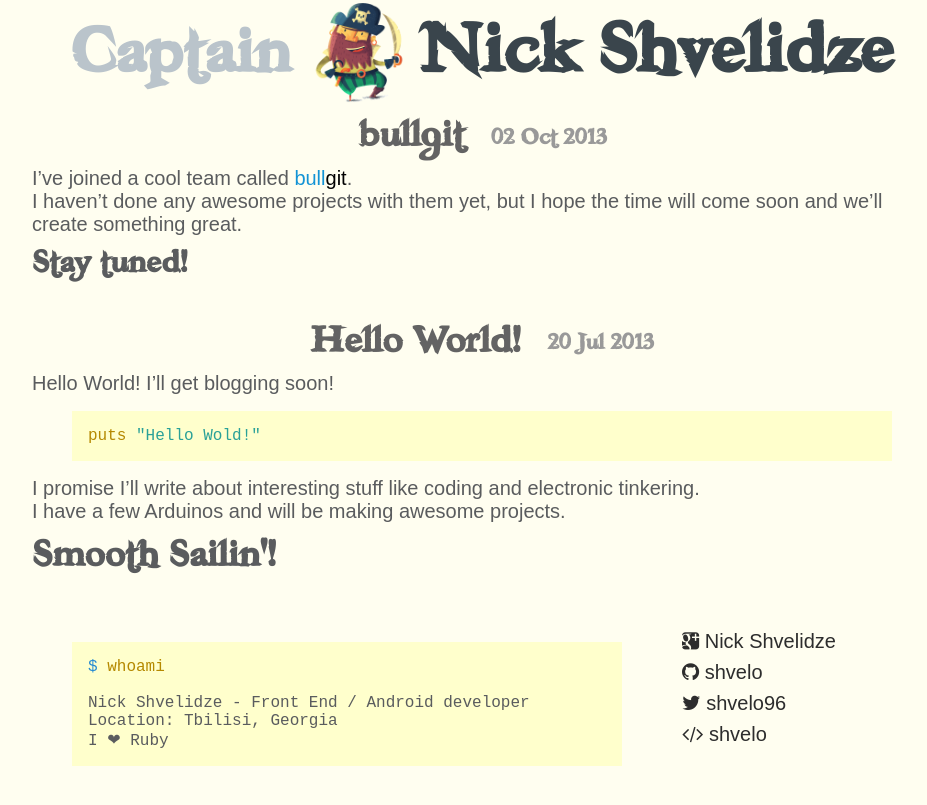
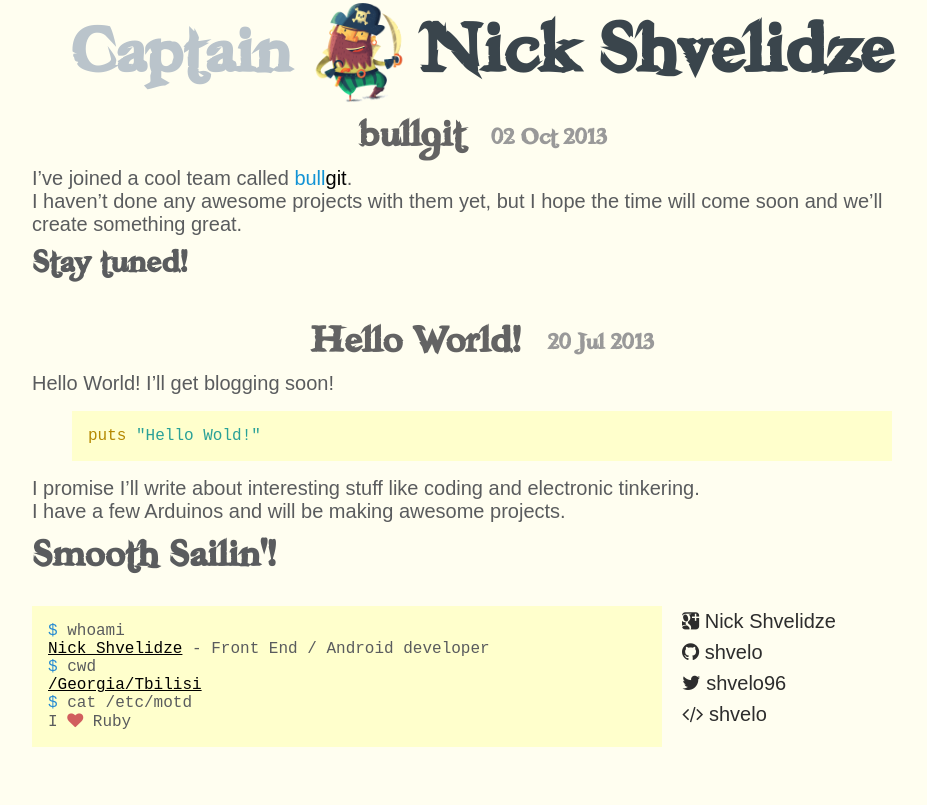
Before and after one commit to shvelo/blog.pirrate.me, a Jekyll site: the page built from index.html, in a window 1280 px wide. Shown: the top 805 px of the page, without its empty margins (158-1085 px from the left). Built offline with Jekyll 4.4.1, drawn with Linux system fonts in a browser that asks for light colours; nearby versions of some CDN libraries; Markdown is read by kramdown in place of the engine named in the settings; comment, search, counter and statistics services are not loaded.

Commit message:
Fancier commit

```diff
--- a/_includes/footer.html
+++ b/_includes/footer.html
@@ -1,12 +1,15 @@
 <div class="whoami">
-{% highlight bash %}
-$ whoami
+<div class="highlight">
+<pre><code class="bash"><span class="nv">$ </span>whoami
+<a href="http://pirrate.me" target="_blank">Nick Shvelidze</a> - Front End / Android developer
+<span class="nv">$ </span>cwd
+<a href="https://www.google.com/maps?ll=41.73238,44.807053&spn=0.319748,0.676346&t=m&z=11" target="_blank">/Georgia/Tbilisi</a>
+<span class="nv">$ </span>cat /etc/motd
+I <i class="icon-heart" style="color:#D15E5E"></i> Ruby
+</code></pre>
+</div>
+</div>
 
-Nick Shvelidze - Front End / Android developer
-Location: Tbilisi, Georgia
-I ❤ Ruby
-{% endhighlight %}
-</div>
 <div class="links">
 	<a href="http://plus.google.com/u/0/109510926758335973804" title="Google+" target="_blank">
 	<i class="icon-google-plus-sign"></i> Nick Shvelidze</a>
--- a/css/main.css
+++ b/css/main.css
@@ -116,7 +116,6 @@ pre {
 }
 
 #container #content .posts {
-  margin-bottom: 1em;
 }
 
 #container #content .post {
@@ -203,6 +202,11 @@ pre {
   margin: 0;
 }
 
+#container #footer .highlight a {
+  color: #000;
+  text-decoration: underline;
+}
+
 #container #footer .links {
   width: 30%;
   float: left;
```
